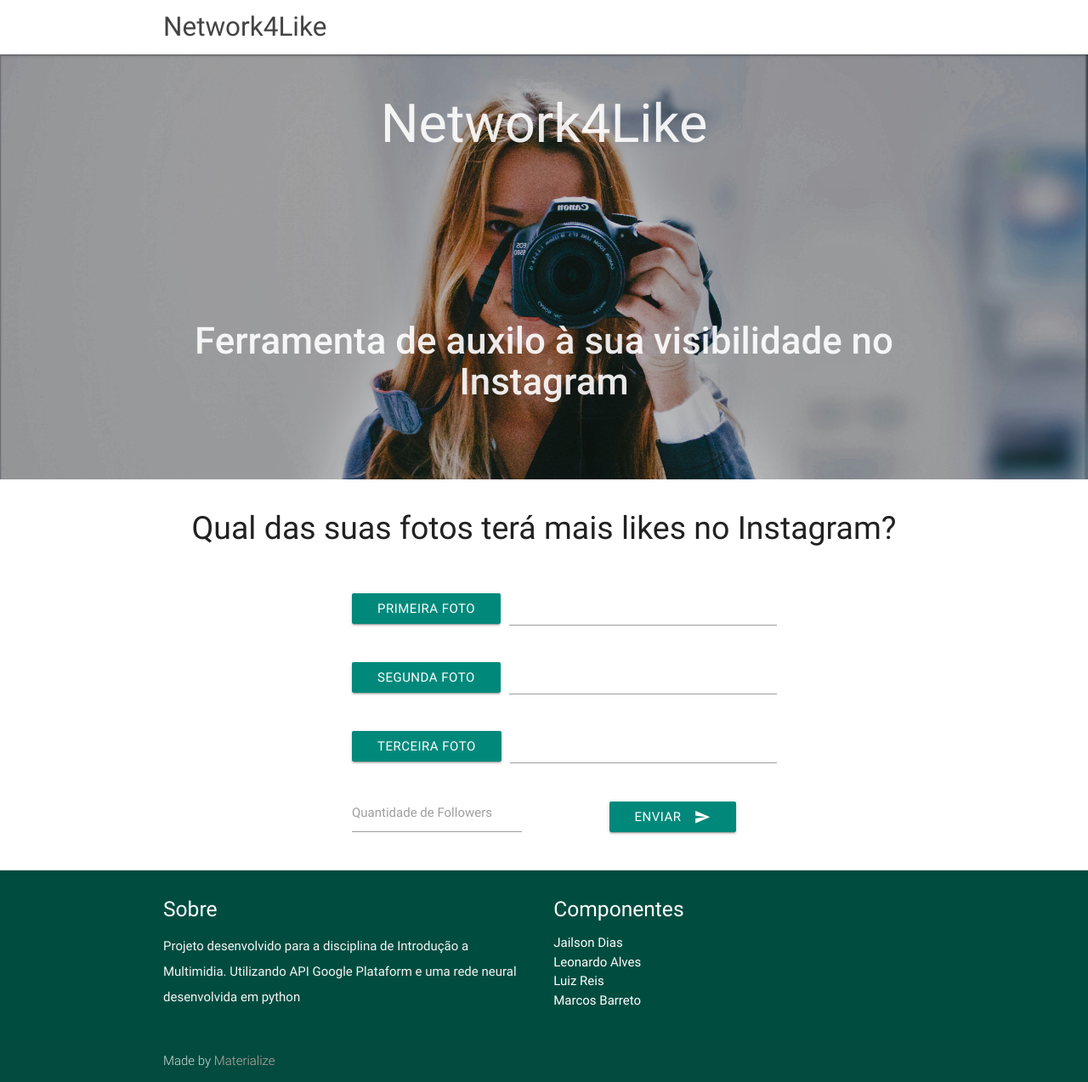
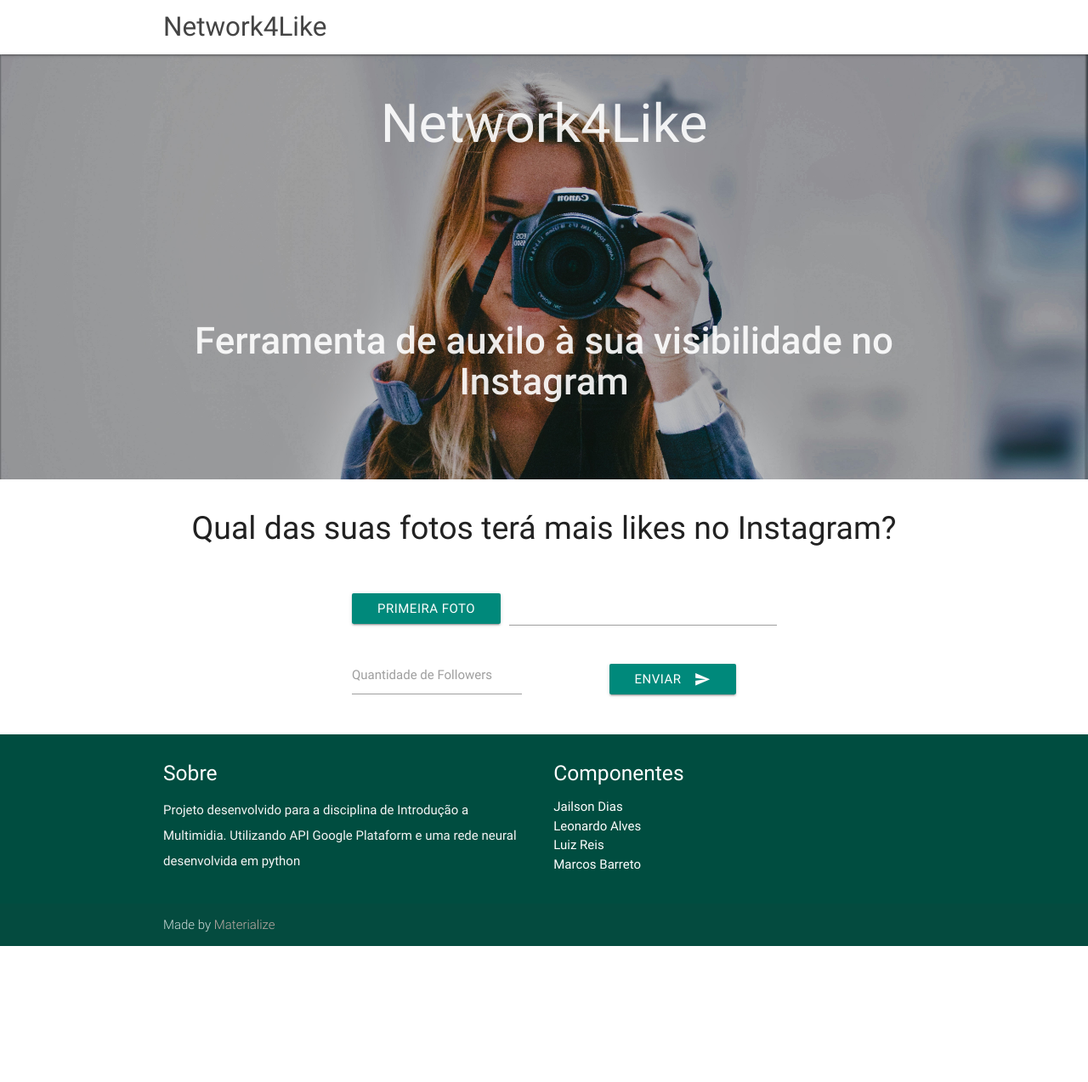
Before and after one commit to jailson-dias/projeto-multimidia, a Django app: page / in a window 1280 px wide. Shown: the whole page at 85% size. After the commit the page ends 1113 px from the top, so only its background shows below. Run offline with Django 3.2, Linux system fonts and the light colour scheme; some libraries are stand-ins or nearby versions.

Commit message:
backend update

```diff
--- a/backend/network4like/core/templates/index.html
+++ b/backend/network4like/core/templates/index.html
@@ -33,7 +33,7 @@
         <div class="parallax"><img class="responsive-img" src="../static/image/background.jpg" alt="Unsplashed background img 1"></div>
     </div>
 
-    <div class="container" style="height: 460px; ">
+    <div class="container" style="height: 300px; ">
         <div class="section" style="text-align: center;">
         <h3 style="font-size: 2.5rem;">Qual das suas fotos terá mais likes no Instagram?</h3>
         </div>
@@ -48,7 +48,7 @@
                         <input class="file-path validate" type="text">
                     </div>
                 </div>
-                <div class="file-field input-field" style="width: 500px; float: left;">
+                <!--<div class="file-field input-field" style="width: 500px; float: left;">
                     <div class="btn teal darken-1" style="margin-top: 8px;height: 36px;line-height: 36px;margin-right: 10px;">
                         <span>Segunda foto</span>
                         <input type="file" name="uploaded_file_2" >
@@ -65,7 +65,7 @@
                     <div class="file-path-wrapper" style="padding: 0px;">
                         <input class="file-path validate" type="text">
                     </div>
-                </div>
+                </div> -->
                 <div class="input-field"  style="width: 200px; float: left;">
                     <input type="number" name="qtd_followers" id="followers" required>
                     <label for="followers">Quantidade de Followers</label>
--- a/backend/network4like/core/templates/results.html
+++ b/backend/network4like/core/templates/results.html
@@ -24,7 +24,7 @@
             <div class="col s6" style="width: 640px">
                 <img class="responsive-img" src="{{ images.file.url }}"></div>
                 <div class="col s4" style="text-align: center;vertical-align: middle; ">
-                    <h1 class="light-blue-text text-accent-4" style="">{{images.qtd_likes}} likes</h1>
+                    <h1 class="teal-text text-accent-4" style="">{{images.qtd_likes}} likes</h1>
                 </div>
             </div>
         </div>
```
